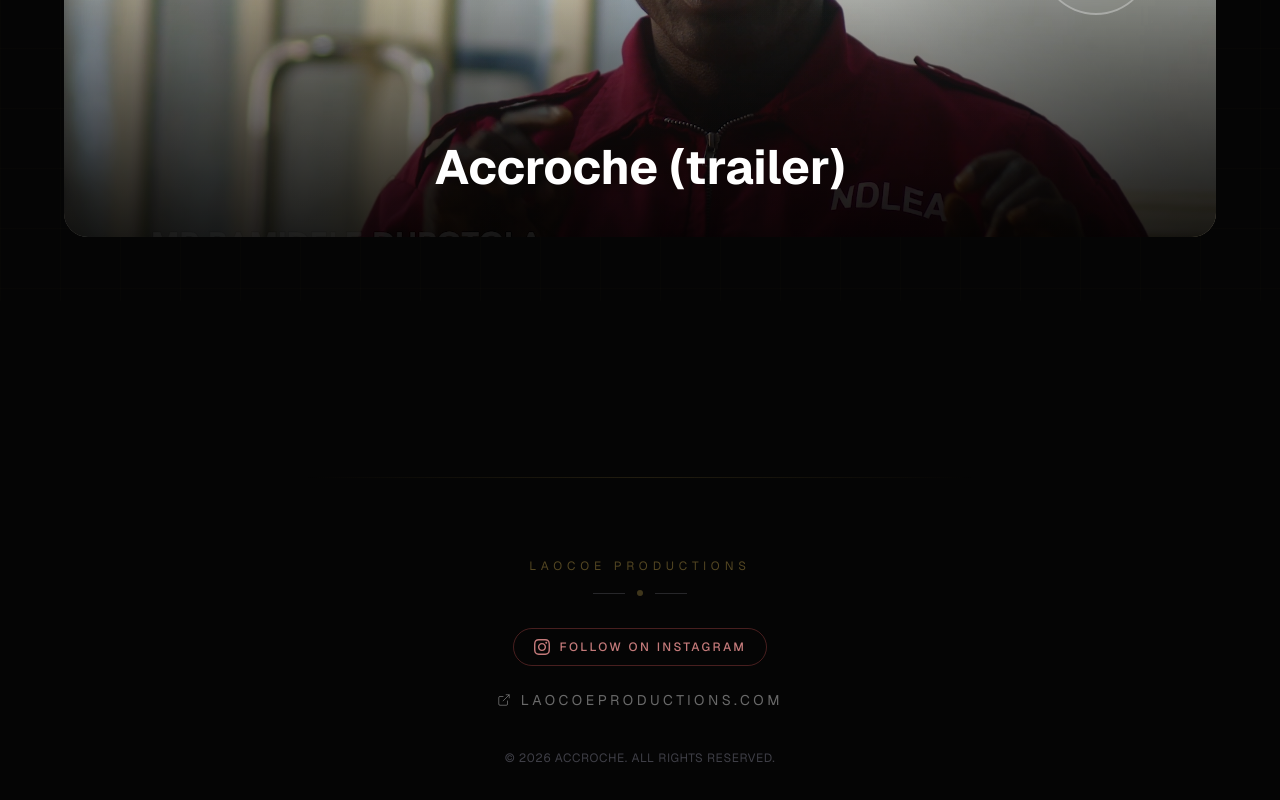
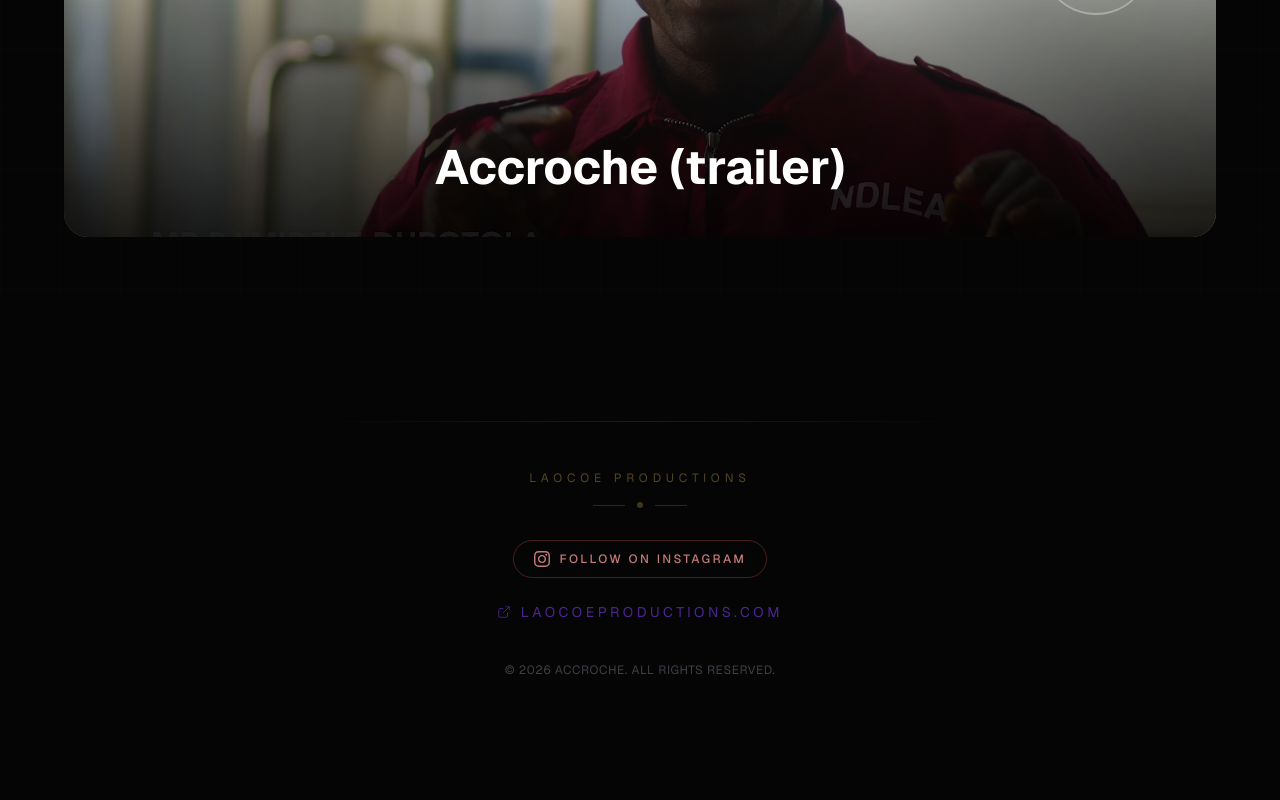
Before and after one commit to smartedgemediaco-creator/accroche-the-movie, a Next.js app: page / in a window 1280 px wide. Shown: the part 1332-2132 px from the top of the page. After the commit the page ends 2074 px from the top, so only its background shows below. Built offline with nearby package versions, Linux system fonts and the light colour scheme.

Commit message:
Reduce footer top spacing, make laocoeproductions link purple-blue

```diff
--- a/src/app/page.tsx
+++ b/src/app/page.tsx
@@ -5,8 +5,8 @@ export default function Home() {
     <main className="min-h-screen bg-[#050505]">
       <MovieSection />
 
-      <footer className="relative pt-20 md:pt-28 pb-12 md:pb-16 px-6 overflow-hidden">
-        <div className="divider-glow mb-16 md:mb-20 max-w-2xl mx-auto" />
+      <footer className="relative pt-10 md:pt-14 pb-12 md:pb-16 px-6 overflow-hidden">
+        <div className="divider-glow mb-8 md:mb-12 max-w-2xl mx-auto" />
 
         <div className="relative text-center max-w-lg mx-auto">
           <p className="text-[10px] md:text-xs tracking-[0.4em] uppercase text-[#c8a84e]/40 mb-4">
@@ -35,7 +35,7 @@ export default function Home() {
             href="https://laocoeproductions.com/"
             target="_blank"
             rel="noopener noreferrer"
-            className="inline-flex items-center gap-2.5 text-xs md:text-sm tracking-[0.25em] uppercase text-white/40 hover:text-white transition-all duration-500 group mb-10"
+            className="inline-flex items-center gap-2.5 text-xs md:text-sm tracking-[0.25em] uppercase text-[#7c3aed]/60 hover:text-[#7c3aed] transition-all duration-500 group mb-10"
           >
             <svg viewBox="0 0 24 24" fill="none" stroke="currentColor" strokeWidth={1.5} className="w-3.5 h-3.5">
               <path d="M18 13v6a2 2 0 0 1-2 2H5a2 2 0 0 1-2-2V8a2 2 0 0 1 2-2h6" />
```
